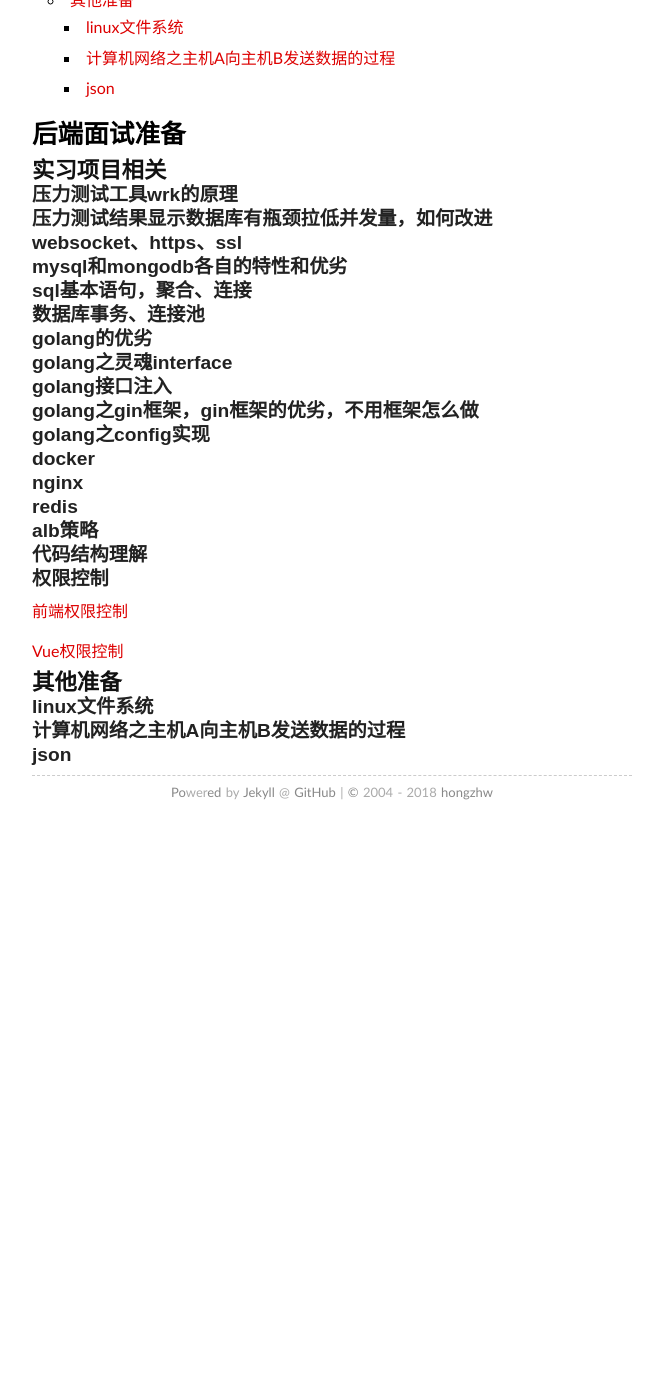
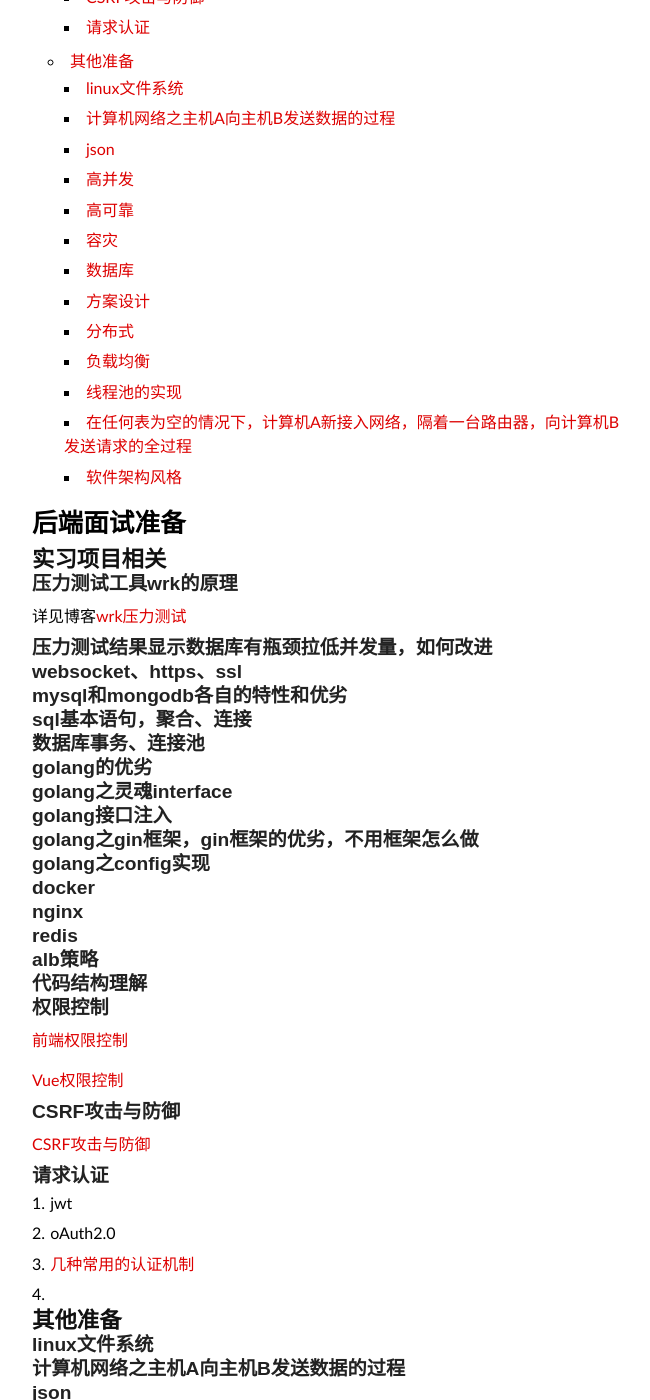
Before and after one commit to hongzhw/hongzhw.github.io, a Jekyll site: the page built from assets/notes/服务端面试准备.md, in a window 1280 px wide and 1400 px high, scrolled down 640 px. Shown: the whole window, without its empty margins (308-958 px from the left). Built offline with Jekyll 4.4.1, drawn with Linux system fonts in a browser that asks for light colours; our own code applies the rules of GitHub Pages for plain Markdown files; before the commit the page ends 1475 px from its top, so only the background shows below that; some of the changed text lies outside the part shown.

Commit message:
update notes

```diff
--- a/assets/notes/后端面试准备.md
+++ b/assets/notes/服务端面试准备.md
@@ -19,10 +19,22 @@
         - [alb策略](#alb策略)
         - [代码结构理解](#代码结构理解)
         - [权限控制](#权限控制)
+        - [CSRF攻击与防御](#csrf攻击与防御)
+        - [请求认证](#请求认证)
     - [其他准备](#其他准备)
         - [linux文件系统](#linux文件系统)
         - [计算机网络之主机A向主机B发送数据的过程](#计算机网络之主机a向主机b发送数据的过程)
         - [json](#json)
+        - [高并发](#高并发)
+        - [高可靠](#高可靠)
+        - [容灾](#容灾)
+        - [数据库](#数据库)
+        - [方案设计](#方案设计)
+        - [分布式](#分布式)
+        - [负载均衡](#负载均衡)
+        - [线程池的实现](#线程池的实现)
+        - [在任何表为空的情况下，计算机A新接入网络，隔着一台路由器，向计算机B发送请求的全过程](#在任何表为空的情况下计算机a新接入网络隔着一台路由器向计算机b发送请求的全过程)
+        - [软件架构风格](#软件架构风格)
 
 <!-- /TOC -->
 # 后端面试准备
@@ -30,6 +42,8 @@
 ## 实习项目相关
 
 ### 压力测试工具wrk的原理
+
+详见博客[wrk压力测试](../../_posts/2018-07-22-wrk压力测试.md)
 
 ### 压力测试结果显示数据库有瓶颈拉低并发量，如何改进
 
@@ -67,6 +81,17 @@
 
 [Vue权限控制](https://blog.csdn.net/harsima/article/details/77949448)
 
+### CSRF攻击与防御
+
+[CSRF攻击与防御](https://blog.csdn.net/stpeace/article/details/53512283)
+
+### 请求认证
+
+1. jwt
+2. oAuth2.0
+3. [几种常用的认证机制](https://www.cnblogs.com/xiekeli/p/5607107.html)
+4.
+
 ## 其他准备
 
 ### linux文件系统
@@ -74,3 +99,32 @@
 ### 计算机网络之主机A向主机B发送数据的过程
 
 ### json
+
+### 高并发
+
+### 高可靠
+
+### 容灾
+
+### 数据库
+
+### 方案设计
+
+### 分布式
+
+### 负载均衡
+
+### 线程池的实现
+
+### 在任何表为空的情况下，计算机A新接入网络，隔着一台路由器，向计算机B发送请求的全过程
+
+1. DHCP过程
+2. ARP过程
+
+### 软件架构风格
+
+1. RESTful
+
+相关资料链接：
+
+[程序员的自我修养](http://www.cnblogs.com/xiekeli/)
```
Also changed, not shown: _posts/2018-07-22-wrk压力测试.md (+12 -0 lines), _posts/2018-08-06-nginx学习.md (added, +25 -0 lines), assets/notes/后端面试准备.html (added, +467 -0 lines).
